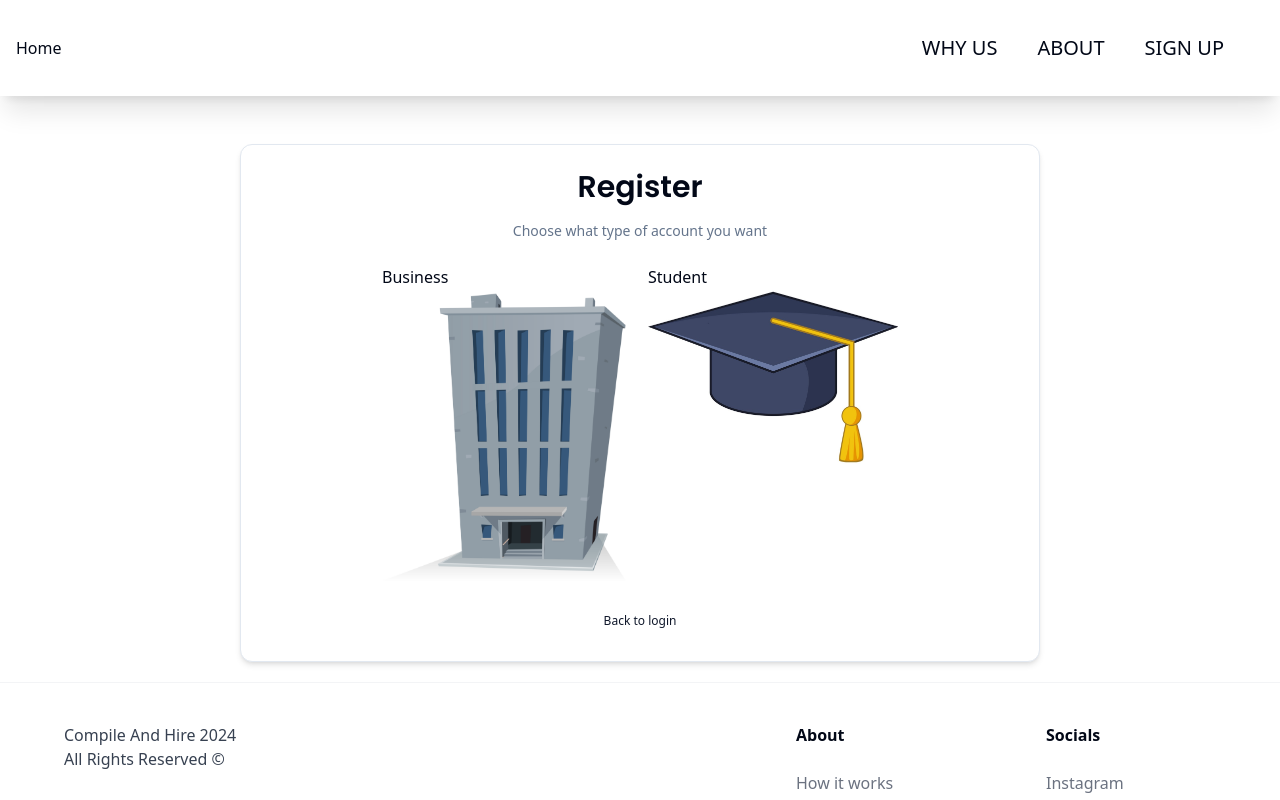
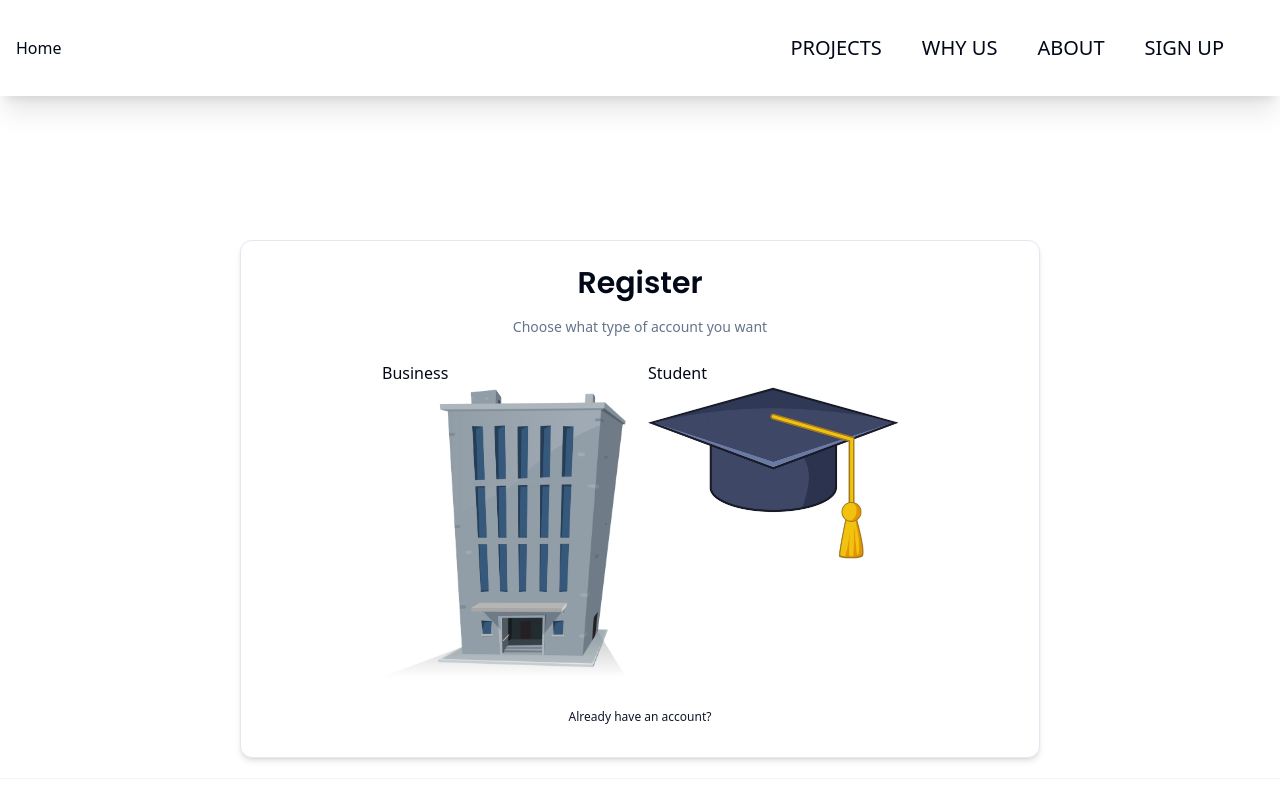
Before and after one commit to thomasbulll/Compile-And-Hire, a Next.js app: page /auth/choose-register-type in a window 1280 px wide. Shown: the top 800 px of the page. Built offline with nearby package versions, Linux system fonts and the light colour scheme; no server answers.

Commit message:
Cleanup Navbar

```diff
--- a/components/NavBar.tsx
+++ b/components/NavBar.tsx
@@ -2,13 +2,9 @@
 
 import React, { useState } from 'react'
 import Link from 'next/link';
-import CustomButton from './CustomButton';
-import { Button } from '@/components/ui/button';
 import { logout } from '@/actions/logout';
 import { AiOutlineClose, AiOutlineMenu } from 'react-icons/ai';
-import { currentUser } from '@/lib/auth';
 import { useCurrentUser } from '@/hooks/use-current-user';
-import { signOut } from '@/auth';
 
 const NavBar = () => {
 
@@ -21,13 +17,16 @@ const NavBar = () => {
   const currentUser = useCurrentUser();
 
   return (
-    <nav className="fixed w-full h-24 shadow-xl bg-white">
+    <nav className="w-full h-24 shadow-xl bg-white">
       <div className="flex justify-between items-center h-full w-full px-4 2x1:px-16">
         <Link href="/">
           Home
         </Link>
         <div>
           <ul className="hiddem sm:flex">
+            <Link href="/student/all-posts">
+              <li className="ml-10 uppercase hover:border-b text-xl">Projects</li>
+            </Link>
             <Link href="/why-us">
               <li className="ml-10 uppercase hover:border-b text-xl">Why us</li>
             </Link>
@@ -65,12 +64,42 @@ const NavBar = () => {
         </div>
         <div className="flex-col py-4">
           <ul>
-            <Link href="">
+            <Link href="/">
               <li onClick={() => setMenuOpen(false)}>
                 Home
               </li>
             </Link>
-
+            <Link href="/student/all-posts">
+            <li onClick={() => setMenuOpen(false)}>
+                Projects
+              </li>
+            </Link>
+            <Link href="/why-us">
+              <li onClick={() => setMenuOpen(false)}>
+                Why us
+              </li>
+            </Link>
+            <Link href="/about">
+              <li onClick={() => setMenuOpen(false)}>
+                About
+              </li>
+            </Link>
+            {currentUser && (
+              <li className="mx-10 uppercase hover:border-b text-xl hover:cursor-pointer"
+              onClick={() => {
+                logout();
+                setMenuOpen(false);
+              }}>
+                Sign Out
+              </li>
+            )}
+            {!currentUser && (
+              <Link href="">
+                <li onClick={() => setMenuOpen(false)}>
+                  Home
+                </li>
+              </Link>
+            )}
           </ul>
         </div>
       </div>
--- a/components/auth/choose-register-type-form.tsx
+++ b/components/auth/choose-register-type-form.tsx
@@ -7,7 +7,7 @@ export const ChooseRegisterTypeForm = () => {
         <LargeCardWrapper
         headerLabel="Choose what type of account you want"
         backButtonHref="/auth/login"
-        backButtonLabel="Back to login"
+        backButtonLabel="Already have an account?"
         headerTitle="Register">
             <div className="w-full flex justify-center items-center">
                 <div className="flex justify-center">
```
